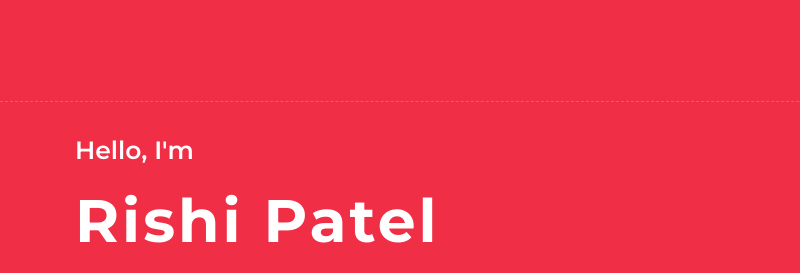
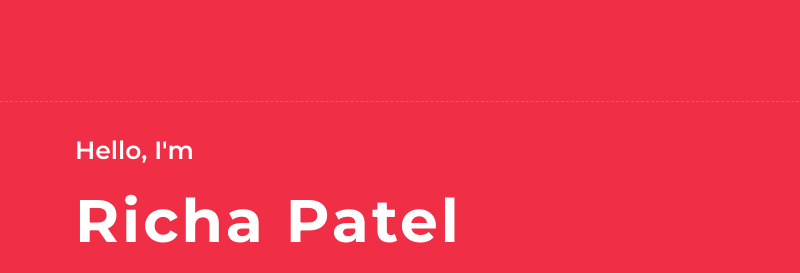
Before and after one commit to patelrishi2308/Portfolio, a plain HTML site: page index.html in a window 1280 px wide. Shown: the top 273 px of the page, 0-800 px from the left. Drawn offline with nearby package versions, Linux system fonts and the light colour scheme; grey boxes are pictures that could not be loaded.

Commit message:
richa name update

```diff
--- a/index.html
+++ b/index.html
@@ -67,7 +67,7 @@
                         <div class="hero-content">
                             <div class="hero-text">
                                 <p>Hello, I'm</p>
-                                <h1>Rishi Patel</h1>
+                                <h1>Richa Patel</h1>
                                 <h2></h2>
                                 <div class="typed-text">JAVA Developer, Software Engineer, MERN-Stack Developer</div>
                             </div>
```
